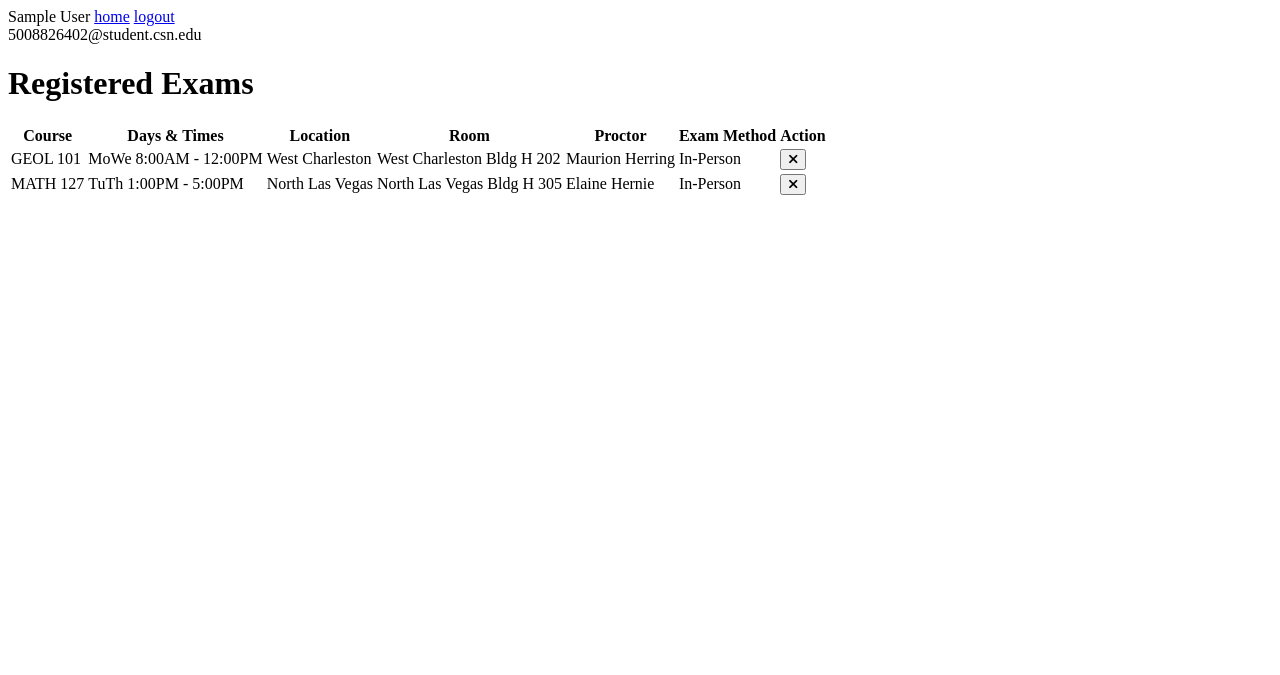
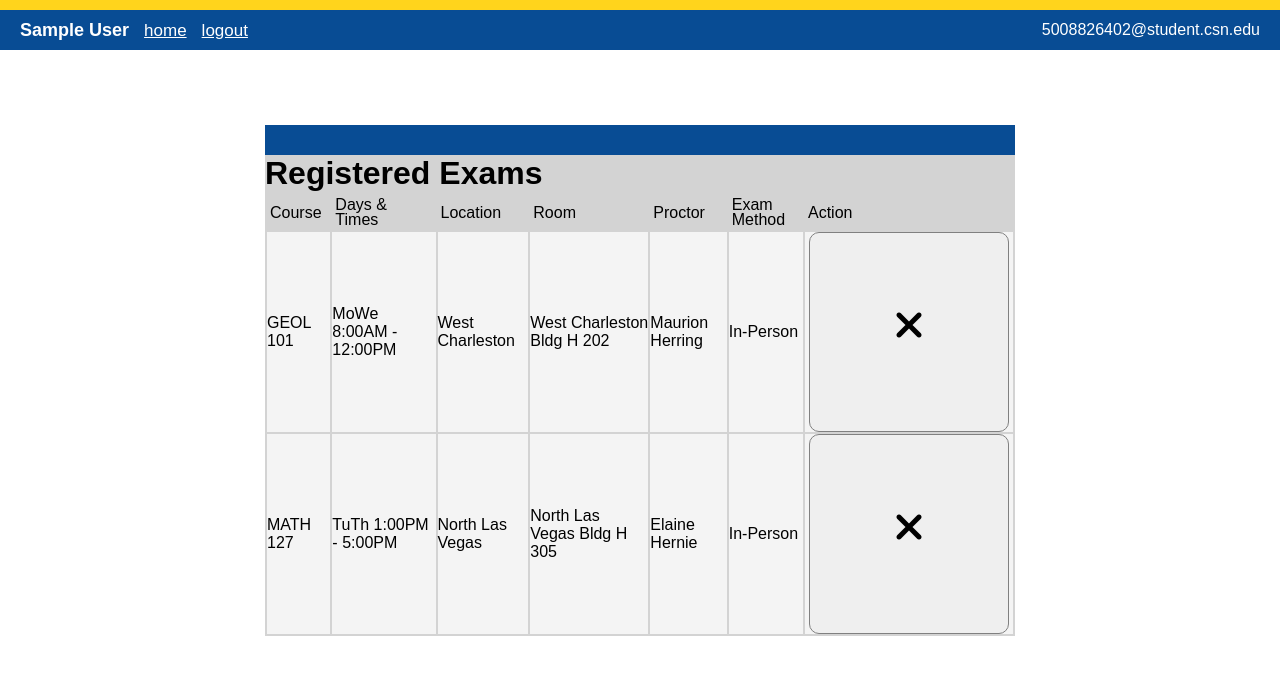
Before and after one commit to ThyGhy/MEEJ, a Flask app: page /registered_exams in a window 1280 px wide. Shown: the top 675 px of the page. Run offline with Flask 3, Linux system fonts and the light colour scheme; the visitor is signed in with stand-in values (Sample User, id 1); some libraries are stand-ins or nearby versions.

Commit message:
Final Fixes

```diff
--- a/templates/login.html
+++ b/templates/login.html
@@ -4,7 +4,6 @@
 <head>
 	<title>CIT Exam Sign-in (MEEJ)</title>
 	<meta charset="utf-8">
-	<meta name="viewport" content="width=device-width">
 	<meta name="viewport" content="width=device-width, initial-scale=1.0">
 	<script src="modernizr.custom.40753.js"></script>
 	<link rel="stylesheet" href="{{ url_for('static', filename='CSS/MainSite.css') }}">
--- a/templates/registered_exams.html
+++ b/templates/registered_exams.html
@@ -2,17 +2,13 @@
 <html lang="en">
 	<head>
     	<meta charset="UTF-8">
-
     	<title>Registered Exams (MEEJ)</title>
-    	<meta name="viewport" content="width=device-width">
-
-    	<link rel="stylesheet" href="{{ url_for('static', filename='sheet-styles.css') }}">
-
+    	<meta name="viewport" content="width=device-width, initial-scale=1.0">
+    	<link rel="stylesheet" href="{{ url_for('static', filename='CSS/sheet-styles.css') }}">
     	<!-- Add icon library -->
 		<script src="https://kit.fontawesome.com/515a911ad3.js" crossorigin="anonymous"></script>
-
     	<!-- favicon code below-->
-    	<link rel="icon" type="image/png" href="https://i.imgur.com/yIhrhqE.png"/>
+    	<link rel="shortcut icon" type="image/png" href="{{ url_for('static', filename='images/CSN-2CV.png') }}">
     </head>
 
 	<body>
@@ -23,9 +19,9 @@
         	<div class="user-email">{{ session.email }}</div>
    	 	</div>
 
-    	<div class="container-exams content">
+    	<div class="container-elem content">
     	    <h1>Registered Exams</h1>
-       		<table>
+       		<table class="exam-table">
 				<tr>
 			    	<th>Course</th>
 			       	<th>Days & Times</th>
```
